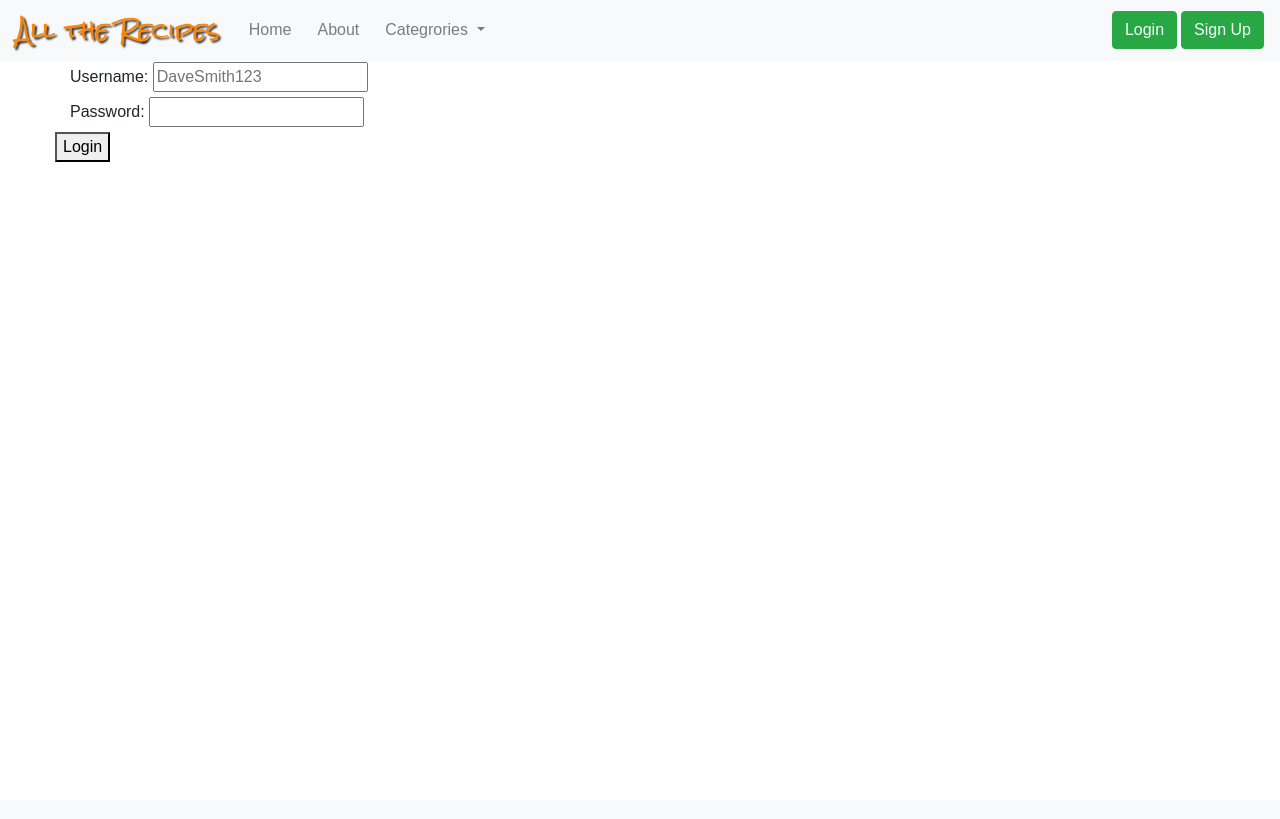
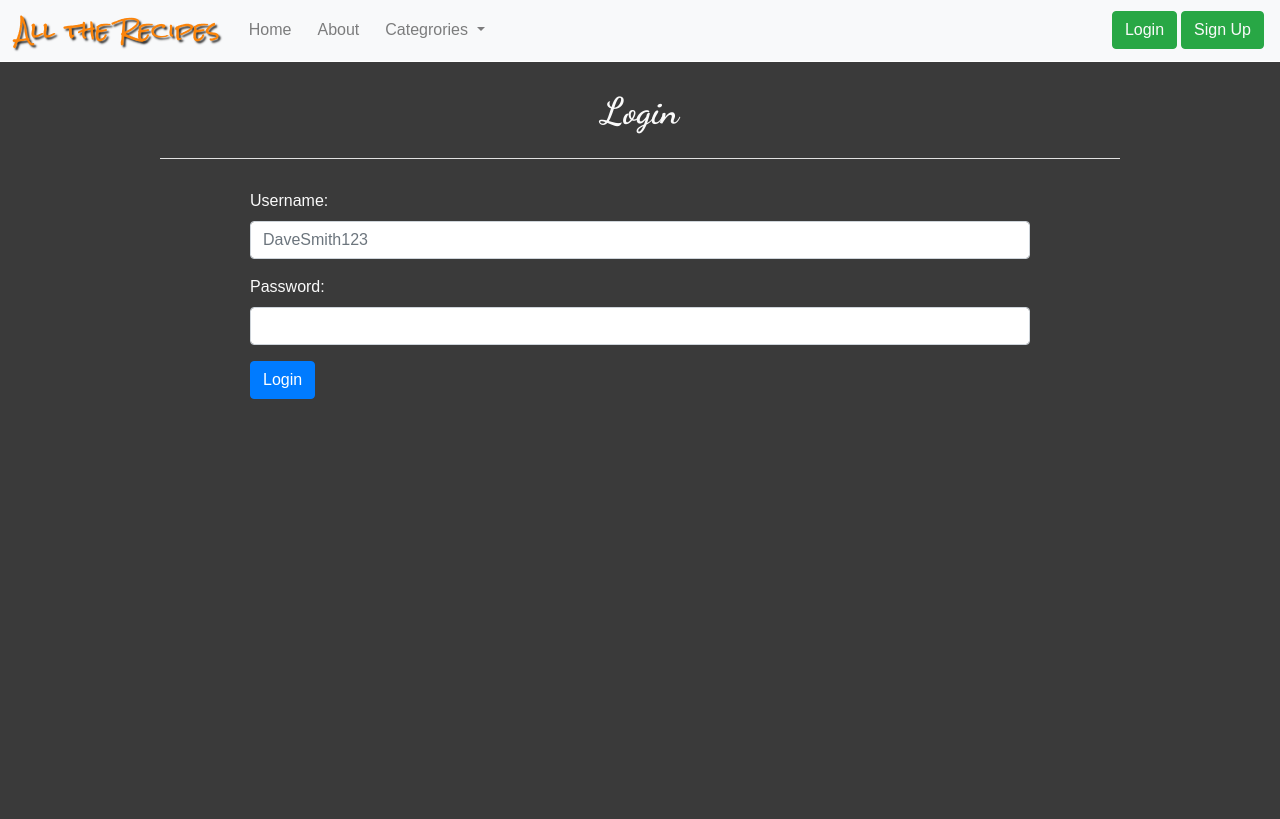
Before and after one commit to Matte-gtr/all_the_recipes, a Flask app: page /user/login in a window 1280 px wide. Before the commit the page ends 162 px from the top, so only its background shows below. Run offline with Flask 2, Linux system fonts and the light colour scheme; data that the repository does not hold is empty; some libraries are stand-ins or nearby versions; some web fonts are replaced.

Commit message:
add styling to user login page

```diff
--- a/app.py
+++ b/app.py
@@ -109,7 +109,7 @@ taken and the passwords match, a new user is created in the database """
 @app.route("/user/login", methods=["GET"])
 def user_login():
     """ displays the login page/form """
-    return render_template('user_login.html')
+    return render_template('user_login.html', header="Login")
 
 
 @app.route("/user/login/post", methods=["POST"])
--- a/static/css/style.css
+++ b/static/css/style.css
@@ -97,6 +97,22 @@ body {
 
 .pagination {
     padding-left: 17px;
+}
+
+.atr-form {
+    width: 100%;
+    max-width: 800px;;
+    margin: 0 auto;
+    background-color: rgba(0,0,0,0.6);
+    padding: 10px;
+}
+
+.no-bg {
+    background: none;
+}
+
+.full-screen {
+    height: 80vh;
 }
 
 /*-----------------nav bar & search bar-----------------*/
@@ -263,14 +279,6 @@ body {
 
 /*-----------------create/edit recipe-----------------*/
 
-.recipe-form {
-    width: 100%;
-    max-width: 800px;;
-    margin: 0 auto;
-    background-color: rgba(0,0,0,0.6);
-    padding: 10px;
-}
-
 .form-container {
     padding: 10px;
 }
@@ -303,6 +311,12 @@ body {
     background-size: cover;
 }
 
+.flashed-messages {
+    list-style: none;
+    padding: 0;
+    text-align: center;
+}
+
 /*-----------------media queries-----------------*/
 
 @media (min-width: 768px) {
@@ -311,6 +325,12 @@ body {
     }
     .green-hover {
     padding: 0 5px;
+    }
+}
+
+@media (min-width: 670px) {
+    .w100-md-70 {
+    width: 70%;
     }
 }
 
--- a/templates/create_recipe.html
+++ b/templates/create_recipe.html
@@ -9,7 +9,7 @@
     </div>
 <!--Form-->
     <div class="row bg-create-recipe">
-        <form action="{{ url_for('insert_recipe') }}" method="POST" class="recipe-form">
+        <form action="{{ url_for('insert_recipe') }}" method="POST" class="atr-form">
             <div class="form-group">
                 <label for="recipe_name">Category: </label>
                 <select id="category" name="category" class="form-control">
--- a/templates/user_login.html
+++ b/templates/user_login.html
@@ -1,33 +1,38 @@
 {% extends 'base.html' %}
     {% block content %}
-    <div class="container">
+    <div class="container-fluid dark-theme">
+        <!--Header-->
         <div class="row">
-	        <form action="{{ url_for('login') }}" method="POST">
-		        <div class="row">
-			        <div class="col-12">
-                        <label for="username">Username: </label>
-				        <input id="username" name="username" type="text" class="" placeholder="DaveSmith123" pattern="^[a-zA-Z0-9]{5, 15}$" required/>
-                    </div>
-			    </div>
-                <div class="row">
-			        <div class="col-12">
-				        <label for="password">Password: </label>
-				        <input id="password" name="password" type="password" class="" required/>
-                    </div>
-			    </div>
-                <div class="row">
-                    <button type="submit">Login</button>
+            <div class="col-12 no-padding">
+                <h2 class="header">{{ header }}</h2>
+                <hr class="nine-width-hr">
+            </div>
+        </div>
+        <!--Login form-->
+        <div class="full-screen">
+            <form action="{{ url_for('login') }}" method="POST" class="atr-form no-bg w100-md-70">
+                <div class="form-group">
+                    <label for="username">Username: </label>
+                    <input id="username" name="username" type="text" class="form-control" placeholder="DaveSmith123" pattern="^[a-zA-Z0-9]{5, 15}$" required/>
                 </div>
-	        </form>
-        </div>
-        <div class="row">
+                <div class="form-group">
+                    <label for="password">Password: </label>
+                    <input id="password" name="password" type="password" class="form-control" required/>
+                </div>
+                <div class="form-group">
+                    <button type="submit" class="btn btn-primary">Login</button>
+                </div>
+            </form>
+
             {% with messages = get_flashed_messages() %}
                 {% if messages %}
-                    <ul>
+                <div class="col-12 center">
+                    <ul class="flashed-messages">
                     {% for message in messages %}
                         <li>{{ message }}</li>
                     {% endfor %}
                     </ul>
+                </div>
                 {% endif %}
             {% endwith %}
         </div>
```
